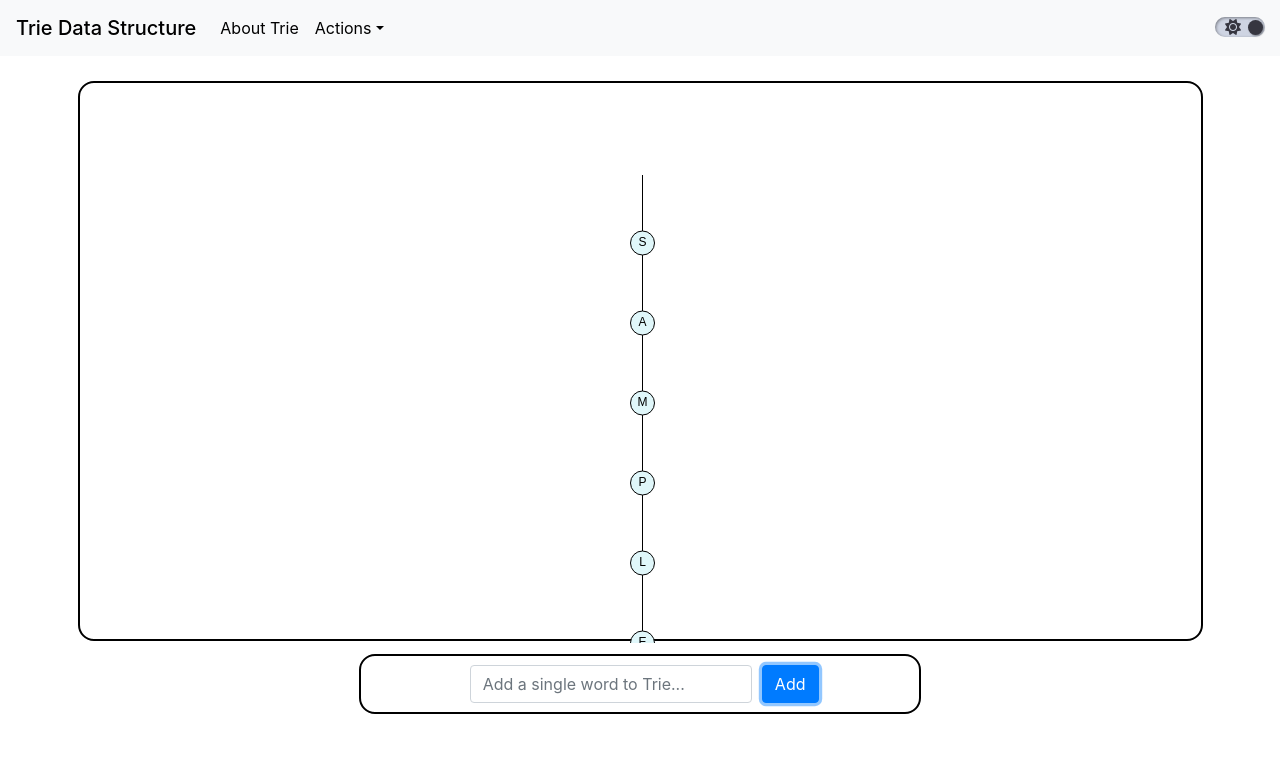
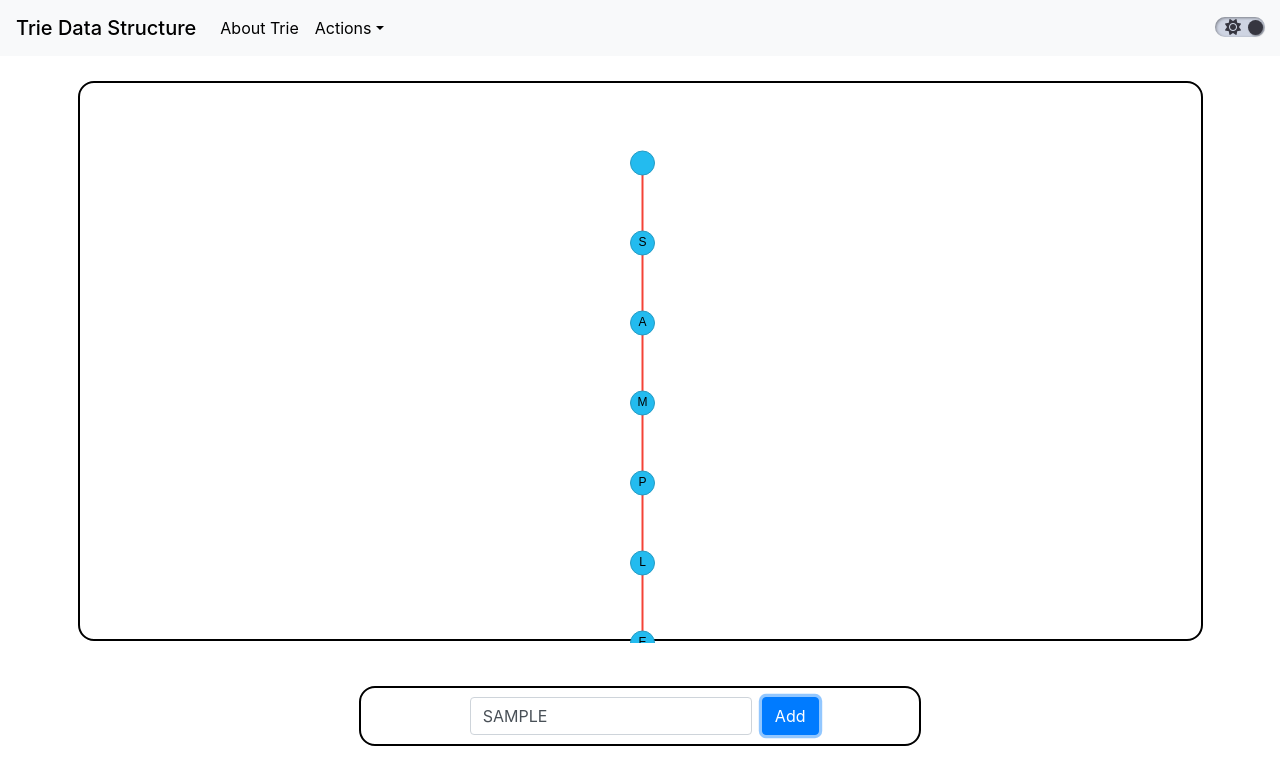
Before and after one commit to JSANTOS22/Trie_Project, a plain HTML site: page index.html in a window 1280 px wide. Both pictures are taken after typing "Sample" into the empty fields and a click on the button "Add". Drawn offline with nearby package versions, Linux system fonts and the light colour scheme.

Commit message:
animation fixed, just need the word bank to be finished

```diff
--- a/index.html
+++ b/index.html
@@ -61,15 +61,15 @@
       </div>
 
       <div class="user-input-wrapper">
-        <div class="word-bank hidden"></div>
+        <div class="word-bank"></div>
         <div class="add-field">
-          <form onsubmit="if(this.checkValidity()){add_to_Trie();} return false;">
+          <form onsubmit="if(!this.checkValidity()){add_to_Trie();} return false;">
             <div class="form-row">
               <div class="col-10">
                 <input id="add-input-field" class="form-control" pattern="\S+" maxlength="15" rows="4" placeholder="Add a single word to Trie..." required />
               </div>
               <div class="col-2">
-                <button type="submit" class="btn btn-primary">Add</button>
+                <button id="add-button" type="submit" class="btn btn-primary">Add</button>
               </div>
 
             </div>
@@ -116,34 +116,13 @@
     // when the document is ready
     $(document).ready(function() {
 
-      // Initialize popovers for all elements with 'data-toggle="tooltip"'
+      // initialize popovers for all elements with 'data-toggle="tooltip"'
       $('[data-toggle="popover"]').popover({
         html: true
       });
     });
 
-    const wrapper = canvas.parentElement;
-
-    function resizeCanvas() {
-      const rect = wrapper.getBoundingClientRect();
-      const scale = window.devicePixelRatio || 1;
-
-      // Set actual pixel size of canvas to wrapper size * scale
-      canvas.width = rect.width * scale;
-      canvas.height = rect.height * scale;
-
-      // Set CSS size explicitly (optional if your CSS already does it)
-      canvas.style.width = rect.width + 'px';
-      canvas.style.height = rect.height + 'px';
-
-      // Reset transform and scale for crisp drawing
-      ctx.setTransform(1, 0, 0, 1, 0, 0);
-      ctx.scale(scale, scale);
-    }
-
     resizeCanvas();
-    window.addEventListener('resize', resizeCanvas);
-
 
   </script>
 </html>
--- a/js/animation.js
+++ b/js/animation.js
@@ -1,14 +1,8 @@
 /*
     This is where the animation transitions and operations are
-    - animateInsert(word)
     - animateSearch(word)
     - animateTraversal(word), might need later on
 */
-
-function animateInsert(nodes) {
-    drawIncremental(nodes);
-}
-
 function animateSearch(path) {
   for (const node of path) {
     // simple highlight functionality, will replace with actual animation step system later
--- a/js/canvas.js
+++ b/js/canvas.js
@@ -1,28 +1,21 @@
-/*
-    This is where the low level drawing functions are
-    - drawNode(x, y, char)
-    - drawEdge(x1, y1, x2, y2)
-    - clearCanvas()
-    - drawHighlight(node)
-*/
-
 const canvas = document.getElementById('canvas');
 const ctx = canvas.getContext('2d');
 const NODE_RADIUS = 12;
 
-function clearCanvas(){
-    ctx.clearRect(0, 0, canvas.clientWidth, canvas.height);
+// clear the canvas
+function clearCanvas() {
+  ctx.clearRect(0, 0, canvas.width, canvas.height);
 }
 
-function drawNode(x, y, char){
-    // draw circle
+// draws node
+function drawNode(x, y, char, isHighlighted = false) {
   ctx.beginPath();
   ctx.arc(x, y, NODE_RADIUS, 0, 2 * Math.PI);
-    ctx.fillStyle = '#e0f7fa';
+  ctx.fillStyle = isHighlighted ? '#23bbef' : '#e0f7fa'; // highlight = yellow
   ctx.fill();
+  ctx.strokeStyle = isHighlighted ? '#259bc3' : '#000';  // highlight border = gold
   ctx.stroke();
 
-    // inside circle design
   ctx.fillStyle = '#000';
   ctx.textAlign = 'center';
   ctx.textBaseline = 'middle';
@@ -30,30 +23,48 @@ function drawNode(x, y, char){
   ctx.fillText(char, x, y);
 }
 
-function drawEdge(parent, child) {
-    // get the distance formula sqrt((x2-x1)^2 + (y2-y1)^2)
+// draws an edge between two nodes
+function drawEdge(parent, child, isHighlighted = false) {
+
+  // gets the distance via distance formula dist = sqrt((x2-x1)^2 + (y2-y1)^2)
   const dx = child.x - parent.x;
   const dy = child.y - parent.y;
   const dist = Math.sqrt(dx * dx + dy * dy);
 
-    // create offset of edge so that line doesn't go through each node
+  // get offset so that edge doesn't draw into a node
   const offsetX = (dx / dist) * NODE_RADIUS;
   const offsetY = (dy / dist) * NODE_RADIUS;
 
-    // draw the edge
   ctx.beginPath();
   ctx.moveTo(parent.x + offsetX, parent.y + offsetY);
   ctx.lineTo(child.x - offsetX, child.y - offsetY);
+  ctx.strokeStyle = isHighlighted ? '#f44336' : '#000'; // highlight = red
+  ctx.lineWidth = isHighlighted ? 2 : 1;
   ctx.stroke();
+
+  // reset styles
+  ctx.lineWidth = 1;
+  ctx.strokeStyle = '#000';
 }
 
-function drawIncremental(nodes) {
-  for (const node of nodes) {
-    if (node.domState !== 'new') continue;
+// fully redraw the whole trie
+function drawTrie(trie, highlightPath = []) {
+  clearCanvas();
 
-    // if node has a parent, draw the edge
-    if (node.parent) drawEdge(node.parent, node);
-    drawNode(node.x, node.y, node.char);
-    node.domState = 'existing';
+  if (!trie) return;
+
+  const highlightSet = new Set(highlightPath);
+
+  // post order traversal of trie, can do either traversal though
+  function dfs(node) {
+    for (const child of Object.values(node.children)) {
+      const edgeHighlighted = highlightSet.has(node) && highlightSet.has(child);
+      drawEdge(node, child, edgeHighlighted);
+      dfs(child);
     }
+
+    drawNode(node.x, node.y, node.char, highlightSet.has(node));
   }
+
+  dfs(trie.root);
+}
--- a/js/layout.js
+++ b/js/layout.js
@@ -8,10 +8,15 @@ function assignPositions(root, canvasWidth, startY = 80, spacing = 80) {
   const allNodes = [];
 
   function dfs(node, depth) {
+
     allNodes.push(node);
+
+    // alphabetically order the nodes
     const children = Object.keys(node.children)
-        .sort() // alphabetically
+        .sort()
         .map(key => node.children[key]);
+
+    // base case for dfs, if length is 0
     if (children.length === 0) {
       node.x = x;
       node.y = startY + depth * spacing;
@@ -19,6 +24,7 @@ function assignPositions(root, canvasWidth, startY = 80, spacing = 80) {
       return node.x;
     }
 
+    // find the most left and right x coordinate out of current node's children
     let minX = Infinity, maxX = -Infinity;
     for (const child of children) {
       const childX = dfs(child, depth + 1);
@@ -26,6 +32,7 @@ function assignPositions(root, canvasWidth, startY = 80, spacing = 80) {
       maxX = Math.max(maxX, childX);
     }
 
+    // center parent based off of median of x coordinates of it's children
     node.x = (minX + maxX) / 2;
     node.y = startY + depth * spacing;
     return node.x;
@@ -39,11 +46,13 @@ function centerTree(nodes, canvasWidth) {
   let minX = Infinity;
   let maxX = -Infinity;
 
+  // find the min and max x coordinate
   for (const node of nodes) {
     if (node.x < minX) minX = node.x;
     if (node.x > maxX) maxX = node.x;
   }
 
+  // get the treeWidth from min and max and get offset to center whole tree horizontally
   const treeWidth = maxX - minX;
   const offsetX = (canvasWidth - treeWidth) / 2 - minX;
 
--- a/js/main.js
+++ b/js/main.js
@@ -1,17 +1,21 @@
 // event listener for the search and add input field
 const add_input = document.getElementById('add-input-field');
+const add_button = document.getElementById('add-button');
 const search_input = document.getElementById('search-input-field');
+const wrapper = canvas.parentElement;
 const trie = new Trie();
+var nodePath = [];
+var words = [];
 
-add_input.addEventListener('input', (e) => {
-    e.target.value = e.target.value.replace(/[^a-zA-Z]/g, '').toUpperCase();
+add_button.addEventListener('click', (e) => {
+    console.log('clicked');
+    add_input.value = add_input.value.replace(/[^a-zA-Z]/g, '').toUpperCase();
 
-    if (!e.target.value) return;
+    if (!add_input.value) return;
 
-    const newNodes = trie.insert(e.target.value);
-    console.log(newNodes);
+    nodePath = trie.insert(add_input.value);
     assignPositions(trie.root, canvas.clientWidth);
-    animateInsert(newNodes);
+    drawTrie(trie, nodePath)
 });
 
 search_input.addEventListener('input', (e) => {
@@ -30,21 +34,43 @@ search_input.addEventListener('input', (e) => {
 
 // adds word to Trie
 function add_to_Trie(){
-    console.log(add_input.value);
     add_input.value = '';
 }
 
 // function that switches the action
 function switch_action(type){
+    nodePath = [];
     if (type === "add") {
-        $('.word-bank').addClass('hidden');
         $('.search-field').addClass('hidden');
         $('.add-field').removeClass('hidden');
+        drawTrie(trie, nodePath);
         search_input.value = '';
     } else {
         $('.add-field').addClass('hidden');
         $('.search-field').removeClass('hidden');
-        $('.word-bank').removeClass('hidden');
+        drawTrie(trie, nodePath);
         add_input.value = '';
     }
 }
+
+function resizeCanvas() {
+    const rect = wrapper.getBoundingClientRect();
+    const scale = window.devicePixelRatio || 1;
+
+    // set actual pixel size of canvas to wrapper
+    canvas.width = rect.width * scale;
+    canvas.height = rect.height * scale;
+
+    // set CSS size
+    canvas.style.width = rect.width + 'px';
+    canvas.style.height = rect.height + 'px';
+
+    // reset transform and scale for crisp drawing
+    ctx.setTransform(1, 0, 0, 1, 0, 0);
+    ctx.scale(scale, scale);
+
+    assignPositions(trie.root, canvas.clientWidth);
+    drawTrie(trie, nodePath);
+}
+
+window.addEventListener('resize', resizeCanvas);
--- a/js/trie.js
+++ b/js/trie.js
@@ -29,7 +29,7 @@ class Trie {
     insert(word){
 
         let node = this.root;
-        const newNodes = [];
+        const nodePath = [node];
 
         for (const char of word){
             // if child char doesn't exist yet, we must create a new node
@@ -38,14 +38,14 @@ class Trie {
                 node.children[char] = newNode;
                 newNode.parent = node;
                 newNode.domState = 'new';
-                newNodes.push(newNode);
             }
             node = node.children[char];
+            nodePath.push(node);
         }
 
         node.isEndOfWord = true;
 
-        return newNodes;
+        return nodePath;
 
     }
 
```
Lines whose indentation alone changed are shown as unchanged.
